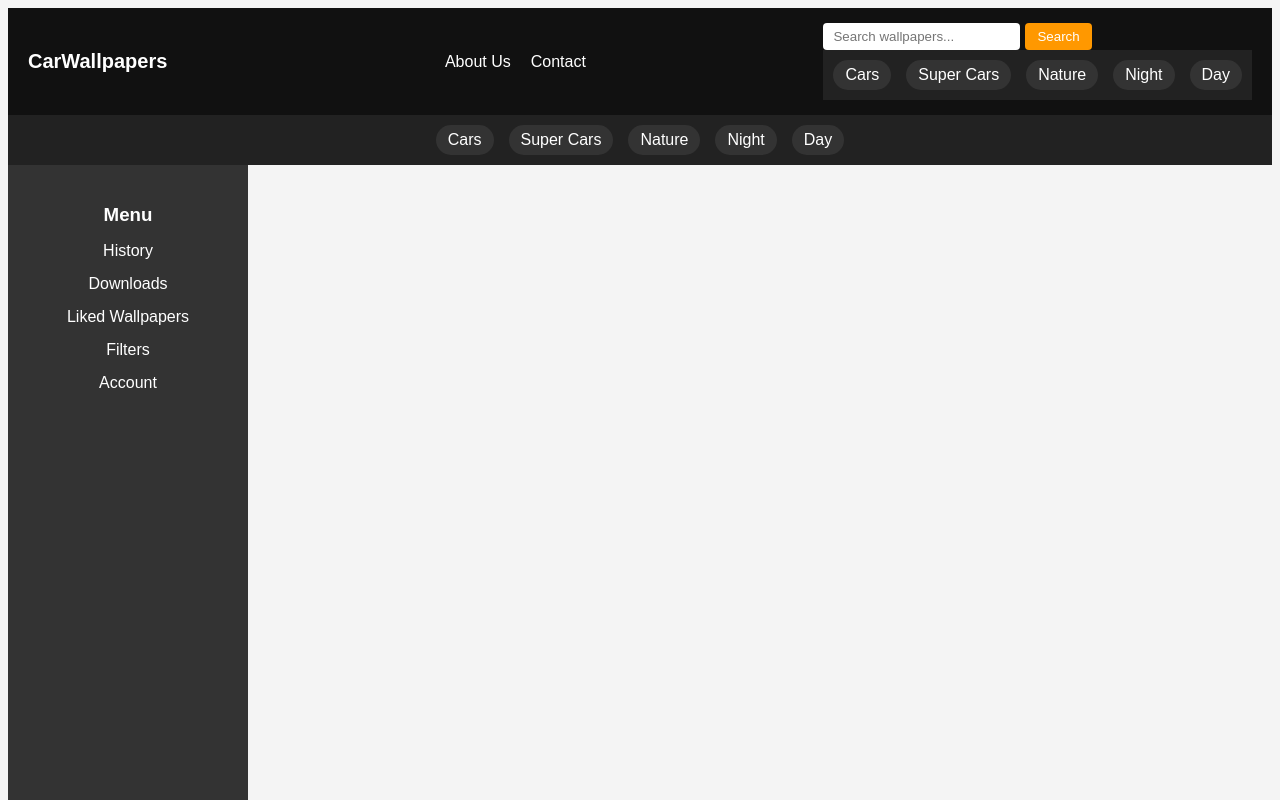
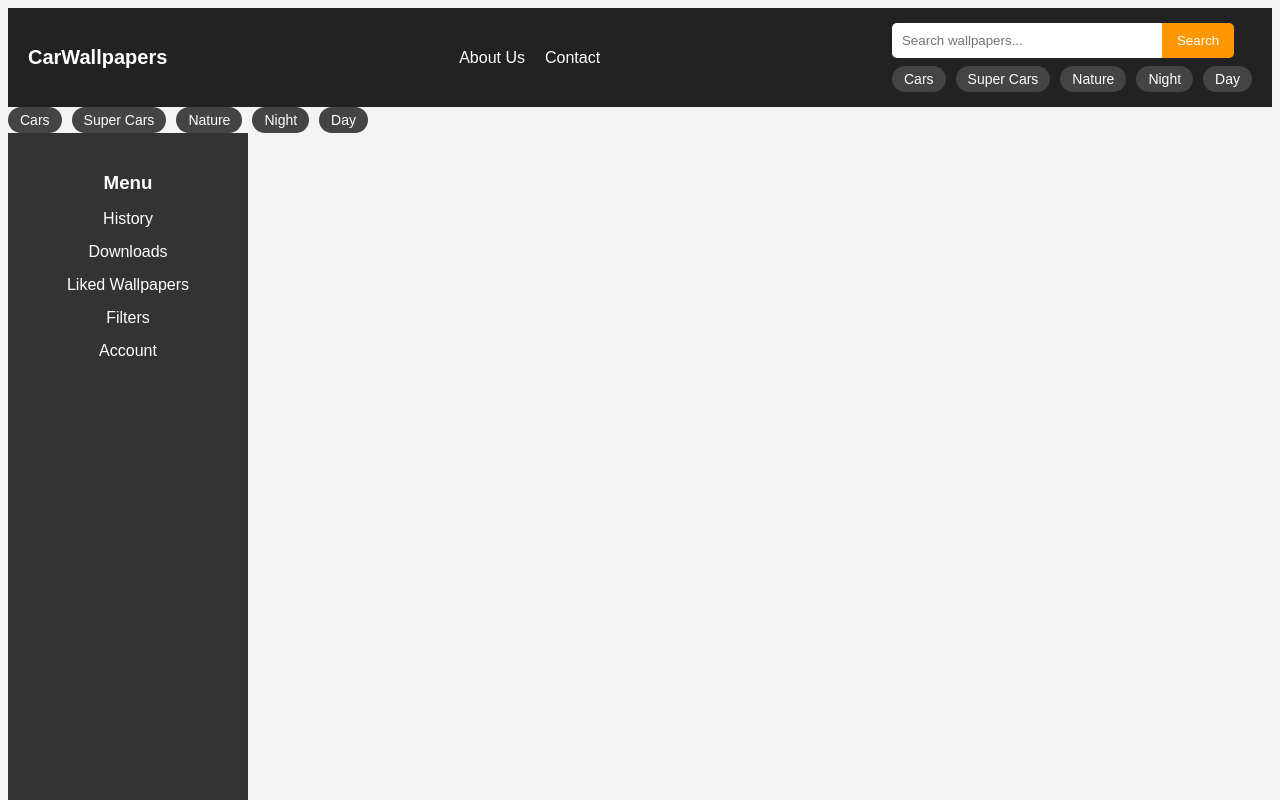
Before and after one commit to atharvapujari887-cpu/car-wallpaer, a plain HTML site: page index.html in a window 1280 px wide. Shown: the top 800 px of the page. Drawn offline with Linux system fonts and the light colour scheme.

Commit message:
Update styles.css

```diff
--- a/styles.css
+++ b/styles.css
@@ -58,16 +58,14 @@ h1 {
 
 
 /* Navbar */
+/* Navbar Layout */
 .navbar {
   display: flex;
+  align-items: center;
   justify-content: space-between;
-  align-items: center;
-  background-color: #111;
+  background-color: #222;
   color: white;
   padding: 15px 20px;
-  position: sticky;
-  top: 0;
-  z-index: 1000;
 }
 
 .logo {
@@ -79,42 +77,45 @@ h1 {
   list-style: none;
   display: flex;
   gap: 20px;
+  margin: 0;
+  padding: 0;
 }
 
-.nav-links li {
-  display: inline;
+.nav-links li a {
+  color: white;
+  text-decoration: none;
 }
 
-.nav-links a {
-  color: white;
-  text-decoration: none;
-  font-size: 16px;
-  transition: color 0.3s;
-}
-
-.nav-links a:hover {
+.nav-links li a:hover {
   color: #ff9800;
 }
 
-/* Search box */
+/* Search area (search bar + tags) */
+.search-area {
+  display: flex;
+  flex-direction: column;
+  align-items: flex-start;
+}
+
+/* Bigger search bar */
 .search-box {
   display: flex;
-  align-items: center;
-  gap: 5px;
+  margin-bottom: 8px;
 }
 
 .search-box input {
-  padding: 6px 10px;
-  border-radius: 4px;
+  padding: 10px;
+  width: 250px;   /* increase width */
   border: none;
+  border-radius: 5px 0 0 5px;
 }
 
 .search-box button {
-  padding: 6px 12px;
+  padding: 10px 15px;
+  border: none;
   background-color: #ff9800;
-  border: none;
-  border-radius: 4px;
   color: white;
+  border-radius: 0 5px 5px 0;
   cursor: pointer;
 }
 
@@ -122,24 +123,22 @@ h1 {
   background-color: #e68900;
 }
 
-/* Tags row */
+/* Tags now under search bar */
 .tags {
   display: flex;
-  justify-content: center;
-  gap: 15px;
-  background: #222;
-  padding: 10px;
+  gap: 10px;
+  flex-wrap: wrap;
 }
 
 .tags span {
-  background: #333;
+  background-color: #444;
   color: white;
-  padding: 6px 12px;
-  border-radius: 20px;
+  padding: 5px 12px;
+  border-radius: 15px;
+  font-size: 14px;
   cursor: pointer;
-  transition: background 0.3s;
 }
 
 .tags span:hover {
-  background: #ff9800;
+  background-color: #ff9800;
 }
```
